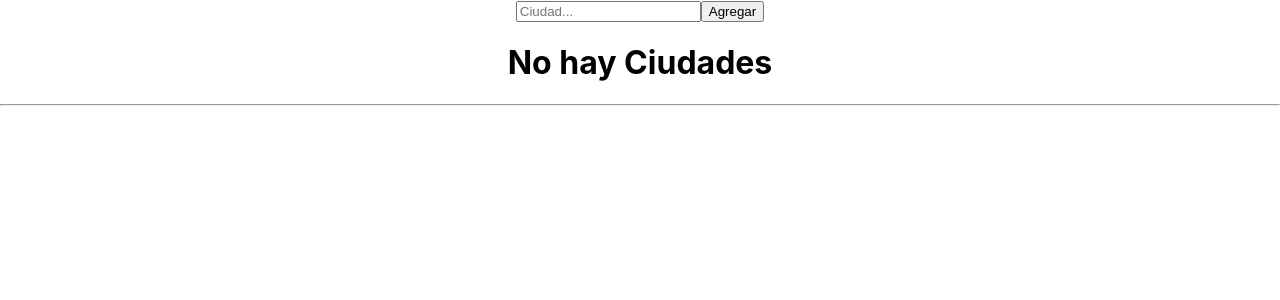
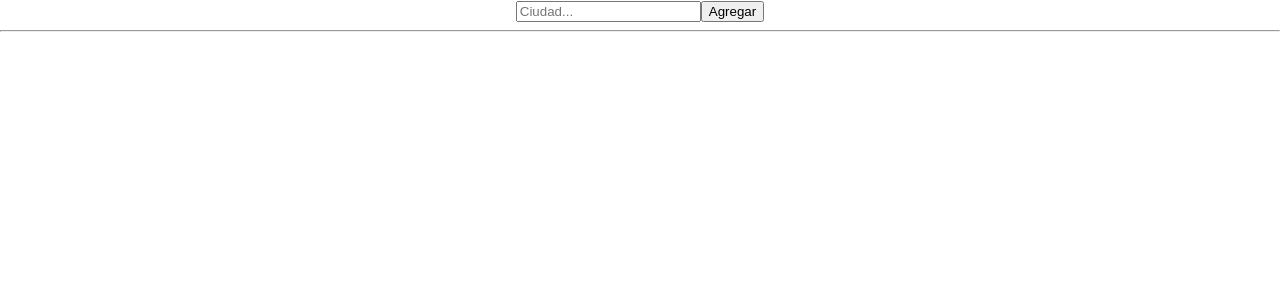
Before and after one commit to Cymbal-Axel/weather-app, a React (Create React App) app: page / in a window 1280 px wide. Shown: the top 300 px of the page. Built offline with nearby package versions, Linux system fonts and the light colour scheme.

Commit message:
se le paso cities al componente Cards

```diff
--- a/src/App.js
+++ b/src/App.js
@@ -4,7 +4,6 @@ import Card from './components/Card.jsx';
 import Cards from './components/Cards.jsx';
 import SearchBar from './components/SearchBar.jsx';
 import Nav from './components/Nav.jsx';
-import { response } from 'express';
 
 function App() {
   const [cities, setCities] = useState([]);
@@ -37,6 +36,7 @@ function App() {
 
   return (
     <div className="App">
+
       <Nav onSearch={onSearch}/>
 
      {/* <div>
@@ -51,7 +51,7 @@ function App() {
      <hr />*/}
 
       <div>
-        <Cards />
+        <Cards cities={cities}/>
       </div>
       <hr/>
     </div>
```
